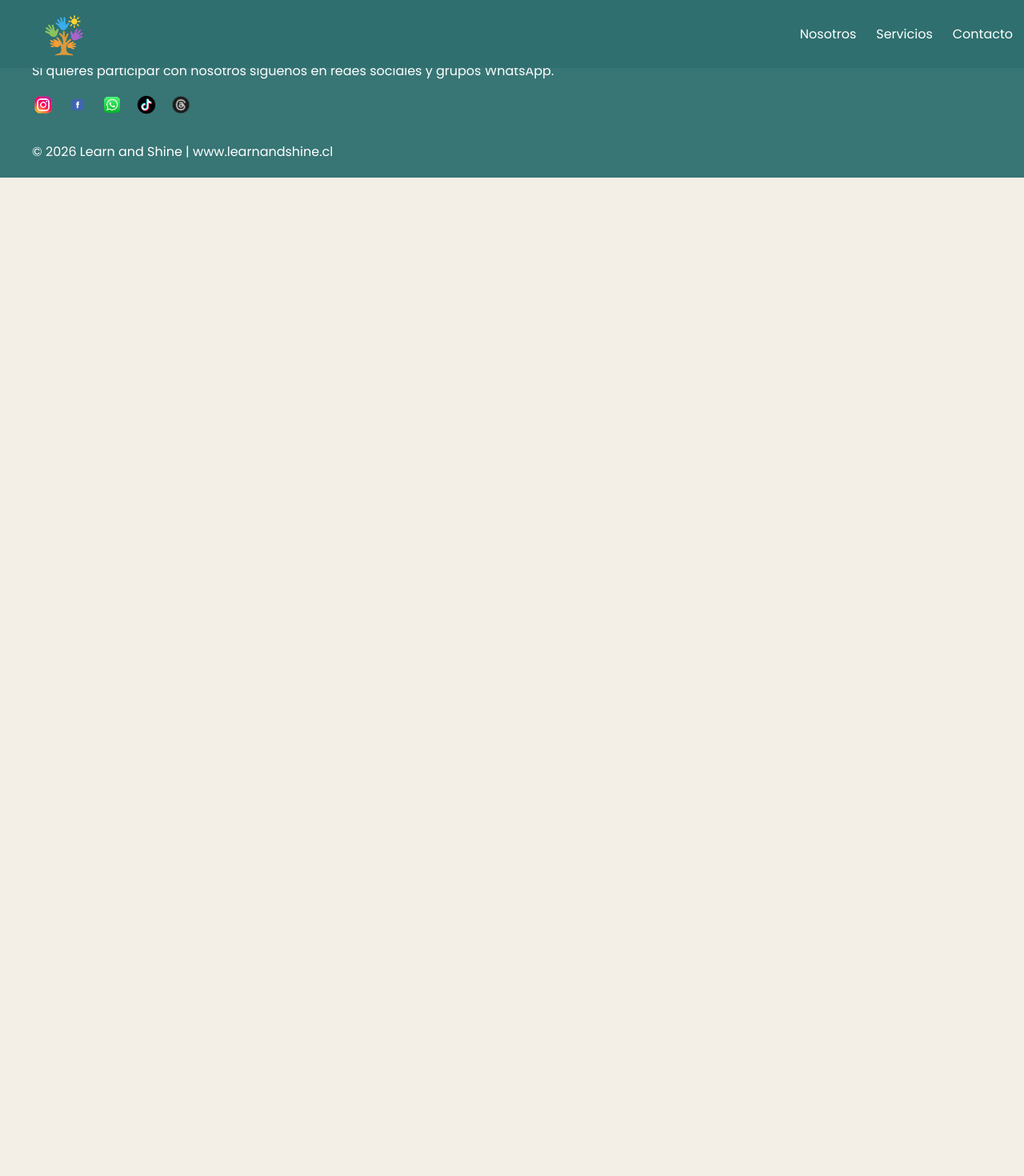
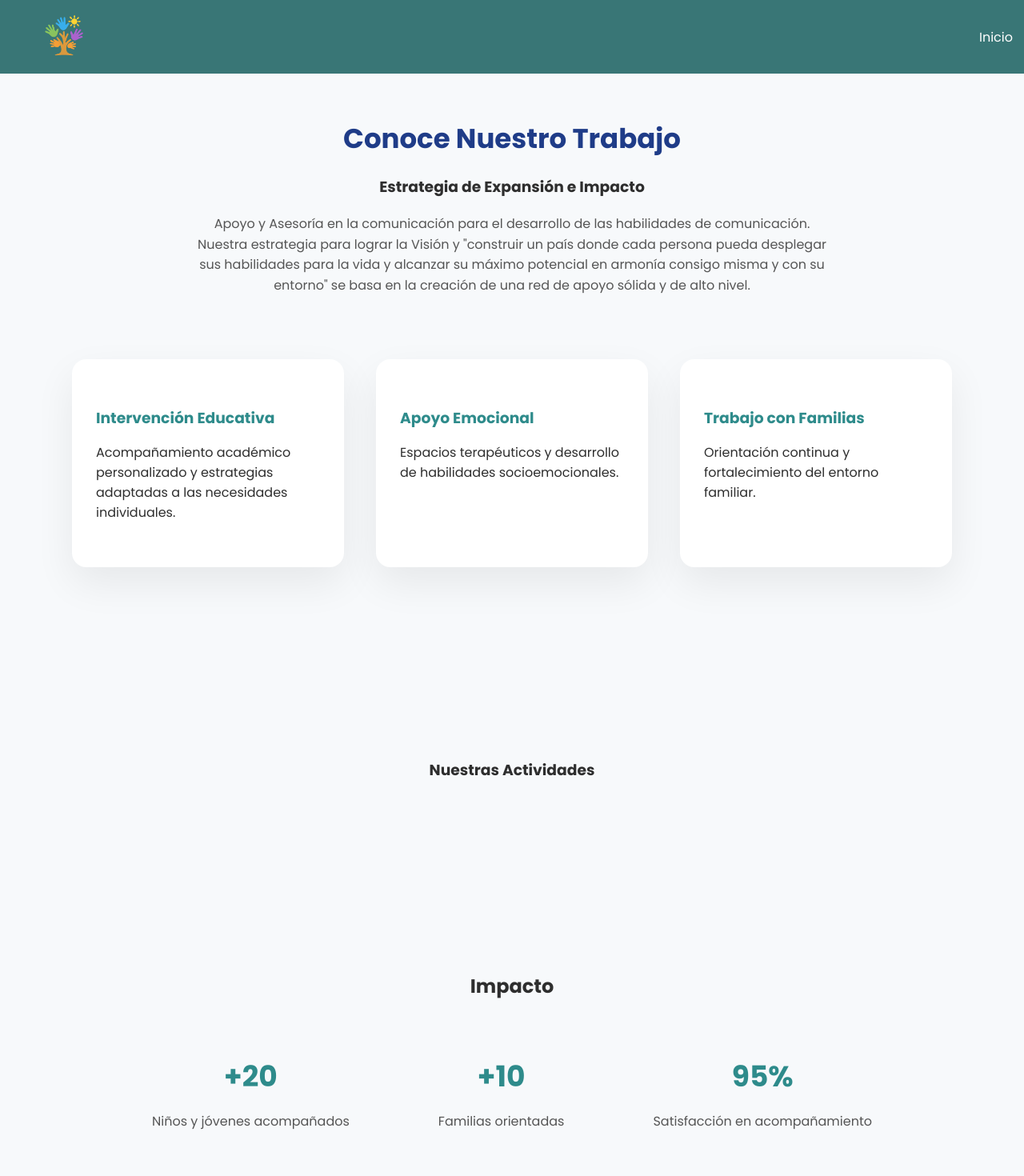
Before and after one commit to cyanezjorquera/learnandshine, a React (Create React App) app: page /trabajo in a window 1280 px wide. Shown: the top 1470 px of the page at 80% size. Before the commit the page ends 800 px from the top, so only its background shows below. Built offline with nearby package versions, Linux system fonts and the light colour scheme.

Commit message:
Add files via upload
feat: ultimos cambios

```diff
--- a/package.json
+++ b/package.json
@@ -7,7 +7,8 @@
     "react": "^18.2.0",
     "react-dom": "^18.2.0",
     "react-router-dom": "^7.13.0",
-    "react-scripts": "5.0.1"
+    "react-scripts": "5.0.1",
+    "simple-icons": "^16.9.0"
   },
   "scripts": {
     "start": "react-scripts start",
--- a/public/index.html
+++ b/public/index.html
@@ -6,6 +6,7 @@
   <meta name="viewport" content="width=device-width, initial-scale=1.0" />
   <title>Learn and Shine</title>
   <link href="https://fonts.googleapis.com/css2?family=Poppins:wght@300;400;600;700&display=swap" rel="stylesheet">
+  <script src="https://elfsightcdn.com/platform.js" async></script>
 
 </head>
 <body>
--- a/src/App.jsx
+++ b/src/App.jsx
@@ -6,6 +6,8 @@ import About from "./components/About";
 import Services from "./components/Services";
 import Contact from "./components/Contact";
 import ContactoForm from "./components/ContactoForm";
+import Trabajo from "./components/Trabajo";
+import ScrollToTop from "./components/ScrollToTop";
 import Footer from "./components/Footer";
 
 function Home() {
@@ -22,11 +24,14 @@ function Home() {
 function App() {
   return (
     <Router>
+      <ScrollToTop />
       <Navbar />
 
       <Routes>
         <Route path="/" element={<Home />} />
         <Route path="/escribenos" element={<ContactoForm />} />
+        <Route path="/trabajo" element={<Trabajo />} />
+
 
       </Routes>
 
--- a/src/components/Contact.jsx
+++ b/src/components/Contact.jsx
@@ -1,18 +1,81 @@
-
 import { Link } from "react-router-dom";
-import ContactoForm from "../components/ContactoForm";
-
+import { Phone, Mail } from "lucide-react";
+import { MapPin } from "lucide-react";
 
 function Contact() {
   return (
-    <section id="contact" className="section">
-      <h2>Contacto</h2>
-      <p>📱 +56966735061</p>
-      <p>📧 contacto@learnandshine.cl</p>
+    <section id="contact" className="contacto-section">
 
-      <Link to="/escribenos" className="primary-btn">
-      Escríbenos
-    </Link>
+      <div className="contacto-grid">
+
+        {/* COLUMNA IZQUIERDA */}
+        <div className="contacto-form">
+
+          <div className="contacto-info">
+
+  <div className="contacto-card">
+
+    <div className="contacto-item">
+      <Phone size={20} />
+      <div>
+        <span className="contacto-label"></span>
+        <a
+          href="https://wa.me/56966735061"
+          target="_blank"
+          rel="noopener noreferrer"
+          className="contacto-dato"
+        >
+          +56 9 6673 5061
+        </a>
+      </div>
+    </div>
+
+    <div className="contacto-item">
+      <Mail size={20} />
+      <div>
+        <span className="contacto-label"></span>
+        <a
+          href="mailto:contacto@learnandshine.cl"
+          className="contacto-dato"
+        >
+          contacto@learnandshine.cl
+        </a>
+      </div>
+    </div>
+ <div className="contacto-boton">
+          <Link to="/escribenos" className="primary-btn">
+          Escríbenos
+          </Link>
+          </div>
+
+  </div>
+
+</div>
+
+
+
+
+
+        </div>
+
+        {/* COLUMNA DERECHA */}
+        <div className="contacto-mapa">
+ <MapPin size={16} />
+            <span>Chile</span>
+          <div className="map-container">
+            <iframe
+              title="Ubicación Viña del Mar"
+              src="https://www.google.com/maps?q=Viña%20del%20Mar,%20Chile&output=embed"
+              width="100%"
+              height="400"
+              style={{ border: 0 }}
+              allowFullScreen
+              loading="lazy"
+            ></iframe>
+          </div>
+        </div>
+
+      </div>
     </section>
   );
 }
--- a/src/components/Footer.jsx
+++ b/src/components/Footer.jsx
@@ -1,60 +1,91 @@
+import {
+   Instagram,
+  Facebook,
+  MessageCircle,
+  Music2,
+  MessageSquare
+} from "lucide-react";
+import { siTiktok } from "simple-icons/icons";
+
+import { Link } from "react-router-dom";
+import { MapPin } from "lucide-react";
+
+
 function Footer() {
   return (
     <footer className="footer">
 
-      <div className="social-section">
-        <p className="social-text">
-          Si quieres participar con nosotros síguenos en redes sociales y grupos WhatsApp.
-        </p>
+      <div className="footer-content">
+        <div className="footer-socials">
 
-        <div className="social-icons">
-
+  {/* Instagram */}
   <a
     href="https://www.instagram.com/corporacion.learnandshine"
     target="_blank"
     rel="noopener noreferrer"
+    className="social-icon"
   >
-            <img src="/instagram.png" alt="Instagram" />
+    <svg viewBox="0 0 24 24" width="20" height="20" fill="currentColor">
+      <path d="M7.75 2C4.57 2 2 4.57 2 7.75v8.5C2 19.43 4.57 22 7.75 22h8.5C19.43 22 22 19.43 22 16.25v-8.5C22 4.57 19.43 2 16.25 2h-8.5zm0 2h8.5C18.22 4 20 5.78 20 7.75v8.5c0 1.97-1.78 3.75-3.75 3.75h-8.5C5.78 20 4 18.22 4 16.25v-8.5C4 5.78 5.78 4 7.75 4zm8.25 1a1 1 0 100 2 1 1 0 000-2zM12 7a5 5 0 100 10 5 5 0 000-10zm0 2a3 3 0 110 6 3 3 0 010-6z"/>
+    </svg>
   </a>
 
+  {/* Facebook */}
   <a
-            href="https://www.facebook.com/LearnandShine"
+    href="https://www.facebook.com/"
     target="_blank"
     rel="noopener noreferrer"
+    className="social-icon"
   >
-            <img src="/facebook.png" alt="Facebook" />
+    <svg viewBox="0 0 24 24" width="20" height="20" fill="currentColor">
+      <path d="M22 12a10 10 0 10-11.56 9.87v-6.99H7.9V12h2.54V9.8c0-2.5 1.49-3.89 3.77-3.89 1.09 0 2.23.19 2.23.19v2.46h-1.25c-1.23 0-1.61.76-1.61 1.54V12h2.74l-.44 2.88h-2.3v6.99A10 10 0 0022 12z"/>
+    </svg>
   </a>
 
+  {/* WhatsApp */}
   <a
     href="https://wa.me/56966735061"
     target="_blank"
     rel="noopener noreferrer"
+    className="social-icon"
   >
-            <img src="/whatsapp.png" alt="WhatsApp" />
+    <svg viewBox="0 0 24 24" width="20" height="20" fill="currentColor">
+      <path d="M12.04 2C6.57 2 2.13 6.43 2.13 11.9c0 1.9.5 3.74 1.46 5.36L2 22l4.85-1.56a9.86 9.86 0 005.19 1.46h.01c5.47 0 9.9-4.43 9.9-9.9S17.5 2 12.04 2z"/>
+    </svg>
   </a>
 
+  {/* TikTok */}
   <a
     href="https://www.tiktok.com/learnandshine.corp"
     target="_blank"
     rel="noopener noreferrer"
+    className="social-icon"
   >
-            <img src="/tiktok.png" alt="TikTok" />
+    <svg viewBox="0 0 24 24" width="20" height="20" fill="currentColor">
+      <path d="M12.75 2h3.25a4.5 4.5 0 004.5 4.5v3.25a7.75 7.75 0 01-4.5-1.5v6.5a5.75 5.75 0 11-5.75-5.75c.25 0 .5.02.75.05v3.32a2.5 2.5 0 102.5 2.38V2z"/>
+    </svg>
   </a>
 
+  {/* Threads */}
   <a
     href="https://www.threads.net/corporacion.learnandshine"
     target="_blank"
     rel="noopener noreferrer"
+    className="social-icon"
   >
-            <img src="/threads.png" alt="Threads" />
+    <svg viewBox="0 0 24 24" width="20" height="20" fill="currentColor">
+      <path d="M12 2C6.48 2 2 6.03 2 11.04c0 4.14 3.1 7.52 7.2 7.96v-5.63H7.08v-2.33h2.12V9.41c0-2.1 1.24-3.26 3.14-3.26.91 0 1.86.16 1.86.16v2.05h-1.05c-1.04 0-1.37.63-1.37 1.28v1.53h2.34l-.37 2.33h-1.97V19c4.1-.44 7.2-3.82 7.2-7.96C22 6.03 17.52 2 12 2z"/>
+    </svg>
   </a>
 
 </div>
+
+
+
       </div>
 
-      <div className="footer-copy">
-        <br></br>
-        © {new Date().getFullYear()} Learn and Shine | www.learnandshine.cl
+      <div className="footer-bottom">
+        © {new Date().getFullYear()} Corporación Learn & Shine · Todos los derechos reservados
       </div>
 
     </footer>
--- a/src/components/Navbar.jsx
+++ b/src/components/Navbar.jsx
@@ -1,15 +1,33 @@
-
-import logo from '../assets/background.png';
+import { Link, useLocation } from "react-router-dom";
+import logo from "../assets/background.png";
 
 function Navbar() {
+  const location = useLocation();
+
+  // Detecta si estamos en Home
+  const isHome = location.pathname === "/";
+
   return (
     <nav className="navbar">
-      <img src={logo} alt="Learn and Shine" />
+
+      {/* LOGO CLICKEABLE */}
+      <Link to="/" className="logo-link">
+        <img src={logo} alt="Learn and Shine" className="logo" />
+      </Link>
+
+      {/* LINKS */}
       <div className="nav-links">
-        <a href="#about">Nosotros</a>
-        <a href="#services">Servicios</a>
-        <a href="#contact">Contacto</a>
+        <Link to="/">Inicio</Link>
+
+        {isHome && (
+          <>
+            <a href="#about">Nosotros</a>
+            <a href="#services">Servicios</a>
+            <a href="#contact">Contacto</a>
+          </>
+        )}
       </div>
+
     </nav>
   );
 }
--- /dev/null
+++ b/src/components/ScrollToTop.jsx
@@ -0,0 +1,14 @@
+import { useEffect } from "react";
+import { useLocation } from "react-router-dom";
+
+function ScrollToTop() {
+  const { pathname } = useLocation();
+
+  useEffect(() => {
+    window.scrollTo(0, 0);
+  }, [pathname]);
+
+  return null;
+}
+
+export default ScrollToTop;
--- /dev/null
+++ b/src/components/Trabajo.jsx
@@ -0,0 +1,83 @@
+
+function Trabajo() {
+  return (
+    <section className="trabajo-section">
+
+      {/* INTRO */}
+      <div className="trabajo-header">
+        <h2>Conoce Nuestro Trabajo</h2>
+        <h3>Estrategia de Expansión e Impacto
+        </h3>
+        <p>
+        Apoyo y Asesoría en la comunicación para el desarrollo de las habilidades de comunicación.
+        Nuestra estrategia para lograr la Visión y "construir un país donde cada persona pueda desplegar sus habilidades para la vida y alcanzar su máximo potencial en armonía consigo misma y
+        con su entorno" se basa en la creación de una red de apoyo sólida y de alto nivel.
+        </p>
+      </div>
+
+      {/* ÁREAS DE IMPACTO */}
+      <div className="impacto-grid">
+
+        <div className="impacto-card">
+          <h3>Intervención Educativa</h3>
+          <p>
+            Acompañamiento académico personalizado y estrategias adaptadas
+            a las necesidades individuales.
+          </p>
+        </div>
+
+        <div className="impacto-card">
+          <h3>Apoyo Emocional</h3>
+          <p>
+            Espacios terapéuticos y desarrollo de habilidades socioemocionales.
+          </p>
+        </div>
+
+        <div className="impacto-card">
+          <h3>Trabajo con Familias</h3>
+          <p>
+            Orientación continua y fortalecimiento del entorno familiar.
+          </p>
+        </div>
+
+      </div>
+
+      {/* GALERÍA DE ACTIVIDADES */}
+      <div className="galeria-section">
+        <section className="trabajo-section">
+            <h1>Nuestras Actividades</h1>
+      <div className="instagram-container">
+        <div
+          className="elfsight-app-9cb943e0-8869-4287-8947-ad91c262ee89"
+        ></div>
+      </div>
+    </section>
+      </div>
+
+      {/* RESULTADOS */}
+      <div className="resultados-section">
+        <h1>Impacto</h1>
+
+        <div className="resultados-grid">
+          <div className="resultado">
+            <h4>+20</h4>
+            <p>Niños y jóvenes acompañados</p>
+          </div>
+
+          <div className="resultado">
+            <h4>+10</h4>
+            <p>Familias orientadas</p>
+          </div>
+
+          <div className="resultado">
+            <h4>95%</h4>
+            <p>Satisfacción en acompañamiento</p>
+          </div>
+        </div>
+      </div>
+
+    </section>
+  );
+}
+
+export default Trabajo;
--- a/src/styles.css
+++ b/src/styles.css
@@ -346,6 +346,7 @@ body {
   background: rgba(47,111,111,0.95);
   color: white;
   padding: 60px 40px 20px 40px;
+
 }
 
 .footer-container {
@@ -372,6 +373,33 @@ body {
   font-size: 14px;
   line-height: 1.6;
   opacity: 0.9;
+}
+
+.footer-socials {
+  display: flex;
+  gap: 15px;
+  text-align: center;
+  display: flex;
+  justify-content: center;   /* 👈 centra horizontal */
+  align-items: center;
+  gap: 15px;
+  margin-top: 20px;
+}
+
+.footer-socials a {
+  background: rgba(255,255,255,0.1);
+  padding: 10px;
+  border-radius: 50%;
+  display: flex;
+  align-items: center;
+  justify-content: center;
+  transition: 0.3s ease;
+  color: white;
+}
+
+.footer-socials a:hover {
+  background: #6bbf59;
+  transform: translateY(-4px);
 }
 
 .social-icons {
@@ -736,21 +764,17 @@ body {
   }
 
 }
-
 .trabajo-section {
   padding: 120px 20px;
-  background: linear-gradient(
-    135deg,
-    rgba(46,139,139,0.05),
-    rgba(107,191,89,0.05)
-  );
+  background: #f7f9fb;
   text-align: center;
 }
 
+/* HEADER */
 .trabajo-header {
   max-width: 800px;
   margin: auto;
-  margin-bottom: 60px;
+  margin-bottom: 80px;
 }
 
 .trabajo-header h2 {
@@ -765,27 +789,153 @@ body {
   line-height: 1.6;
 }
 
-.instagram-feed {
+/* IMPACTO */
+.impacto-grid {
+  display: grid;
+  grid-template-columns: repeat(auto-fit, minmax(280px, 1fr));
+  gap: 40px;
+  max-width: 1100px;
+  margin: auto;
+  margin-bottom: 100px;
+}
+
+.impacto-card {
+  background: white;
+  padding: 40px 30px;
+  border-radius: 18px;
+  box-shadow: 0 20px 50px rgba(0,0,0,0.07);
+  transition: 0.3s ease;
+  text-align: left;
+}
+
+.impacto-card:hover {
+  transform: translateY(-8px);
+}
+
+.impacto-card h3 {
+  color: #2e8b8b;
+  margin-bottom: 15px;
+}
+
+/* GALERÍA */
+.galeria-section {
+  margin-bottom: 100px;
+}
+
+.galeria-section h3 {
+  margin-bottom: 40px;
+  color: #1f3c88;
+}
+
+.galeria-grid {
+  display: grid;
+  grid-template-columns: repeat(auto-fit, minmax(220px, 1fr));
+  gap: 20px;
+  max-width: 1100px;
+  margin: auto;
+}
+
+.galeria-item {
+  height: 200px;
+  background: linear-gradient(135deg, #2e8b8b, #6bbf59);
+  border-radius: 20px;
+  opacity: 0.8;
+  transition: 0.3s ease;
+}
+
+.galeria-item:hover {
+  opacity: 1;
+  transform: scale(1.03);
+}
+
+/* RESULTADOS */
+.resultados-section {
+  max-width: 900px;
+  margin: auto;
+}
+
+.resultados-section h3 {
+  margin-bottom: 50px;
+  color: #1f3c88;
+}
+
+.resultados-grid {
+  display: flex;
+  justify-content: space-between;
+  flex-wrap: wrap;
+  gap: 40px;
+}
+
+.resultado h4 {
+  font-size: 36px;
+  color: #2e8b8b;
+  margin-bottom: 10px;
+}
+
+.resultado p {
+  color: #555;
+}
+
+.contacto-section {
+  padding: 120px 40px;
+  background: rgba(255, 255, 255, 0.75);
+}
+
+.contacto-grid {
+  display: grid;
+  grid-template-columns: 1fr 1fr;
+  gap: 60px;
   max-width: 1200px;
   margin: auto;
+  align-items: start;
+}
+
+.contacto-info {
+  display: flex;
+  justify-content: center;
   margin-bottom: 50px;
 }
 
-.instagram-link {
-  margin-top: 40px;
+.contacto-card {
+  background: white;
+  padding: 150px 50px;
+  border-radius: 20px;
+  box-shadow: 0 20px 60px rgba(0,0,0,0.08);
+  text-align: center;
+  width: 100%;
+  max-width: 420px;
 }
 
-.primary-btn {
-  background: linear-gradient(135deg, #2e8b8b, #6bbf59);
-  color: white;
-  padding: 14px 30px;
-  border-radius: 40px;
+.contacto-item {
+  display: flex;
+  flex-direction: column;
+  align-items: center;
+  margin-bottom: 30px;
+}
+
+.contacto-item:last-child {
+  margin-bottom: 0;
+}
+
+.contacto-item svg {
+  color: #2e8b8b;
+  margin-bottom: 10px;
+}
+
+.contacto-label {
+  font-size: 14px;
+  font-weight: 600;
+  color: #2e8b8b;
+  margin-bottom: 5px;
+}
+
+.contacto-dato {
+  font-size: 16px;
+  color: #1f3c88;
   text-decoration: none;
-  font-weight: 600;
   transition: 0.3s ease;
 }
 
-.primary-btn:hover {
-  transform: translateY(-3px);
-  box-shadow: 0 15px 30px rgba(0,0,0,0.15);
+.contacto-dato:hover {
+  color: #6bbf59;
 }
```
Also changed, not shown: src/components/Hero.jsx (+11 -1 lines), 1 other file (tests, documents, lock files or other folders). Lines whose indentation alone changed are shown as unchanged.
